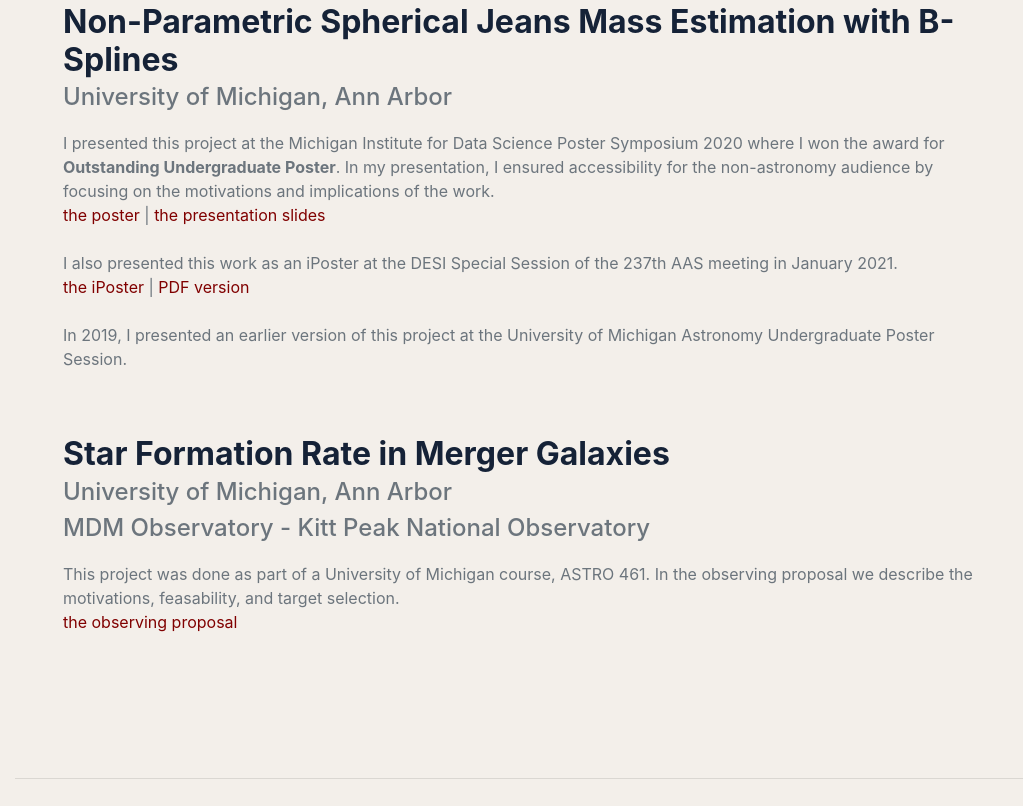
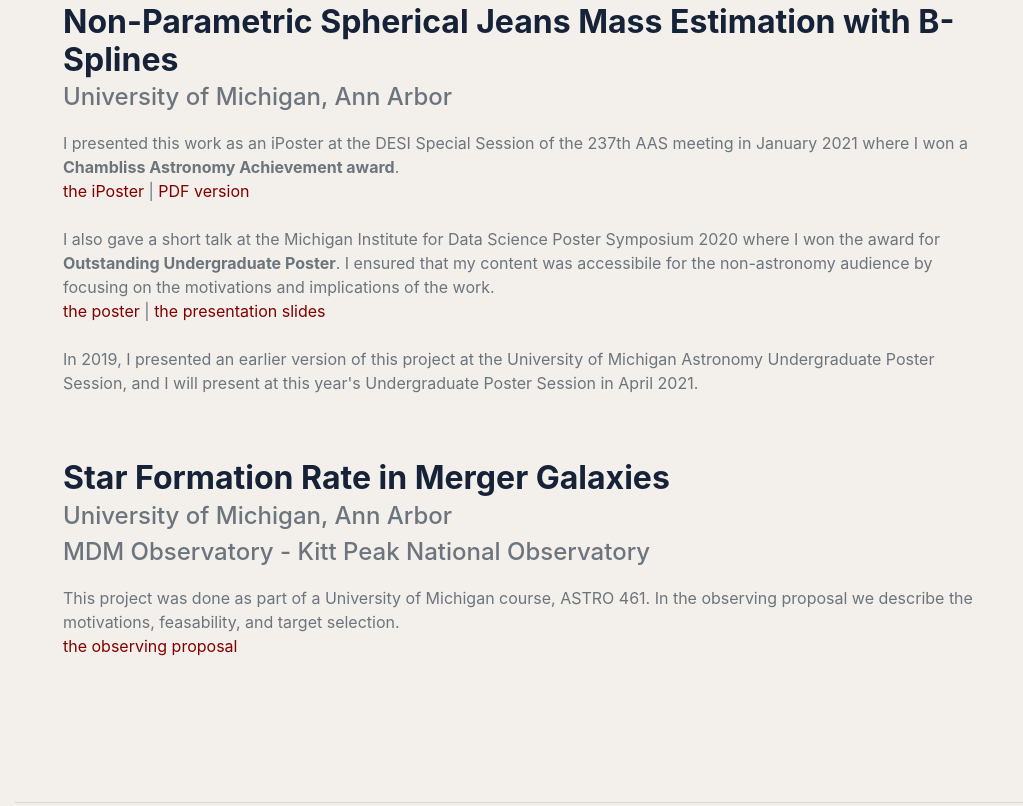
Before and after one commit to nabeelre/nabeelre.github.io, a plain HTML site: page index.html in a window 1280 px wide. Shown: the part 1997-2803 px from the top of the page, without its empty margins (257-1280 px from the left). Drawn offline with nearby package versions, Linux system fonts and the light colour scheme; a web font is replaced by a local one.

Commit message:
updated presentations section

```diff
--- a/index.html
+++ b/index.html
@@ -128,20 +128,19 @@
                             <h3 class="mb-0">Non-Parametric Spherical Jeans Mass Estimation with B-Splines</h3>
                             <div class="subheading mb-3">University of Michigan, Ann Arbor</div>
                             <p>
-                                I presented this project at the Michigan Institute for Data Science Poster Symposium 2020 where I won the award for <b>Outstanding Undergraduate Poster</b>.
-                                In my presentation, I ensured accessibility for the non-astronomy audience by focusing on the motivations and implications of the work.
+                                I presented this work as an iPoster at the DESI Special Session of the 237th AAS meeting in January 2021 where I won a <b>Chambliss Astronomy Achievement award</b>.
+                                <br>
+                                <a href="https://aas237-aas.ipostersessions.com/Default.aspx?s=14-2E-85-57-B7-AA-BB-94-75-7D-43-D4-26-0B-79-CB" target="_blank">the iPoster</a>
+                                | <a href="assets/docs/AAS_iPoster.pdf" target="_blank">PDF version</a>
+                                <br> <br>
+                                I also gave a short talk at the Michigan Institute for Data Science Poster Symposium 2020 where I won the award for <b>Outstanding Undergraduate Poster</b>.
+                                I ensured that my content was accessibile for the non-astronomy audience by focusing on the motivations and implications of the work.
                                 <br>
                                 <a href="assets/docs/MIDAS_poster.pdf" target="_blank">the poster</a> |
                                 <a href="assets/docs/MIDAS_slides.pdf" target="_blank">the presentation slides</a>
                                 <br> <br>
-                                I also presented this work as an iPoster at the DESI Special Session of the 237th AAS meeting in January 2021.
-                                <br>
-                                <a href="https://aas237-aas.ipostersessions.com/Default.aspx?s=14-2E-85-57-B7-AA-BB-94-75-7D-43-D4-26-0B-79-CB" target="_blank">the iPoster</a>
-                                | <a href="assets/docs/AAS_iPoster.pdf" target="_blank">PDF version</a>
-                                <br> <br>
                                 In 2019, I presented an earlier version of this project at
-                                the University of Michigan Astronomy
-                                Undergraduate Poster Session.
+                                the University of Michigan Astronomy Undergraduate Poster Session, and I will present at this year's Undergraduate Poster Session in April 2021.
                                 <br>
 
                             </p>
@@ -214,7 +213,7 @@
                     </a>
                 </div>
             </section>
-            <span id='ack' > &nbsp; Last Edited 02/15/21 - Template from <a id='ack' href="https://startbootstrap.com/theme/resume" target="_blank">bootstrap</a> </span>
+            <span id='ack' > &nbsp; Last Edited 02/16/21 - Template from <a id='ack' href="https://startbootstrap.com/theme/resume" target="_blank">bootstrap</a> </span>
             <hr class="m-0" />
         </div>
         <!-- Bootstrap core JS-->
```
